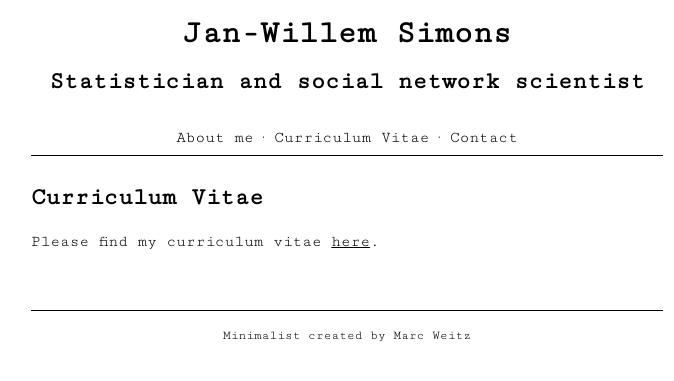
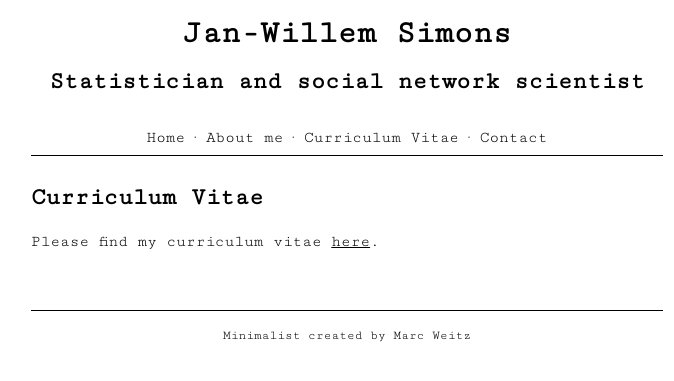
Before and after one commit to jwgsim/jwgsim.github.io, a Jekyll site: the page built from curriculumvitae.md, in a window 1280 px wide. Shown: the top 381 px of the page, without its empty margins (293-967 px from the left). Built offline with Jekyll 4.4.1, drawn with Linux system fonts in a browser that asks for light colours.

Commit message:
Fix error

```diff
--- a/_includes/home.html
+++ b/_includes/home.html
@@ -1,5 +1,5 @@
 <div id="logo">
   <a href="{{site.url}}{{site.baseurl}}/">
-    <img src="{{site.url}}{{site.baseurl}}/assets/images/home.svg" alt="Home"></img>
+    <img src="{{site.url}}{{site.baseurl}}/assets/images/home1.svg" alt="Home"></img>
   </a>
 </div>
--- a/_includes/nav.html
+++ b/_includes/nav.html
@@ -1,4 +1,5 @@
 <div id="nav">
+  <a href="{{site.url}}{{site.baseurl}}/index/">Home</a> ·
   <a href="{{site.url}}{{site.baseurl}}/aboutme/">About me</a> ·
   <a href="{{site.url}}{{site.baseurl}}/curriculumvitae/">Curriculum Vitae</a> ·
   <a href="{{site.url}}{{site.baseurl}}/contact/">Contact</a>
```
